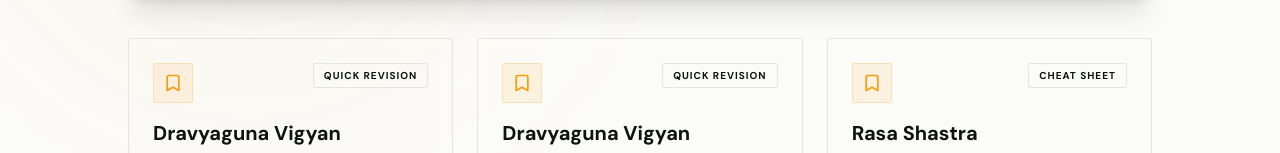
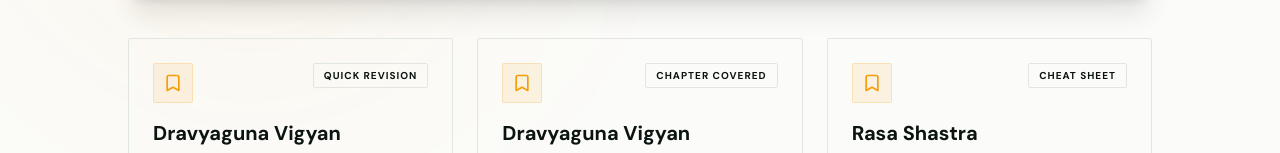
Before and after one commit to SahilDhinwa/Career-gps2.0, a Next.js app: page /bams-hub/notes in a window 1280 px wide. Shown: the part 483-636 px from the top of the page. Built offline with nearby package versions, Linux system fonts and the light colour scheme; no server answers.

Commit message:
Change note type from 'Quick Revision' to 'CHAPTER COVERED'

```diff
--- a/app/bams-hub/notes/page.tsx
+++ b/app/bams-hub/notes/page.tsx
@@ -16,7 +16,7 @@ const HIGH_YIELD_NOTES = [
     id: 2,
     subject: "Dravyaguna Vigyan",
     topic: "Pharmacology Notes",
-    type: "Quick Revision",
+    type: "CHAPTER COVERED",
     link: "/notepdfs/Pharmacology notes.pdf" // Replace with actual PDF link like "/pdfs/dg-notes.pdf"
   },
   {
```
